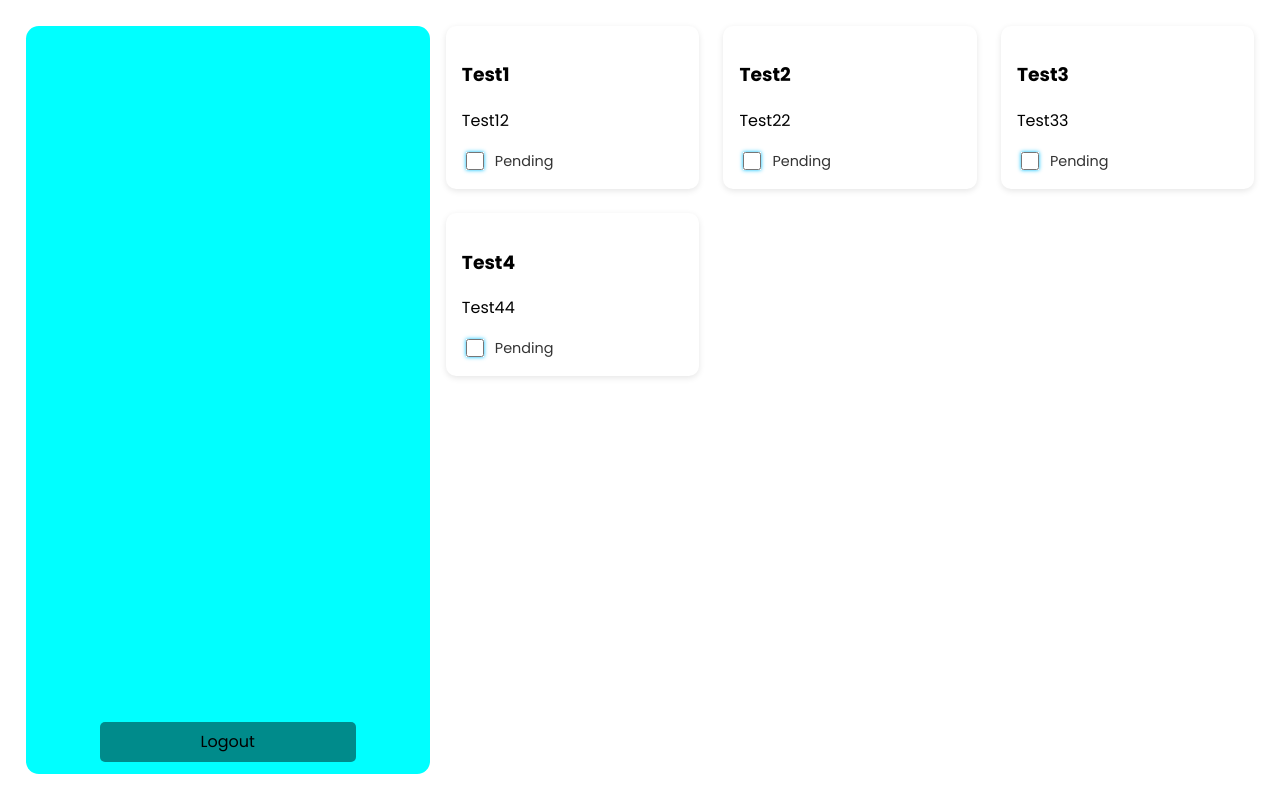
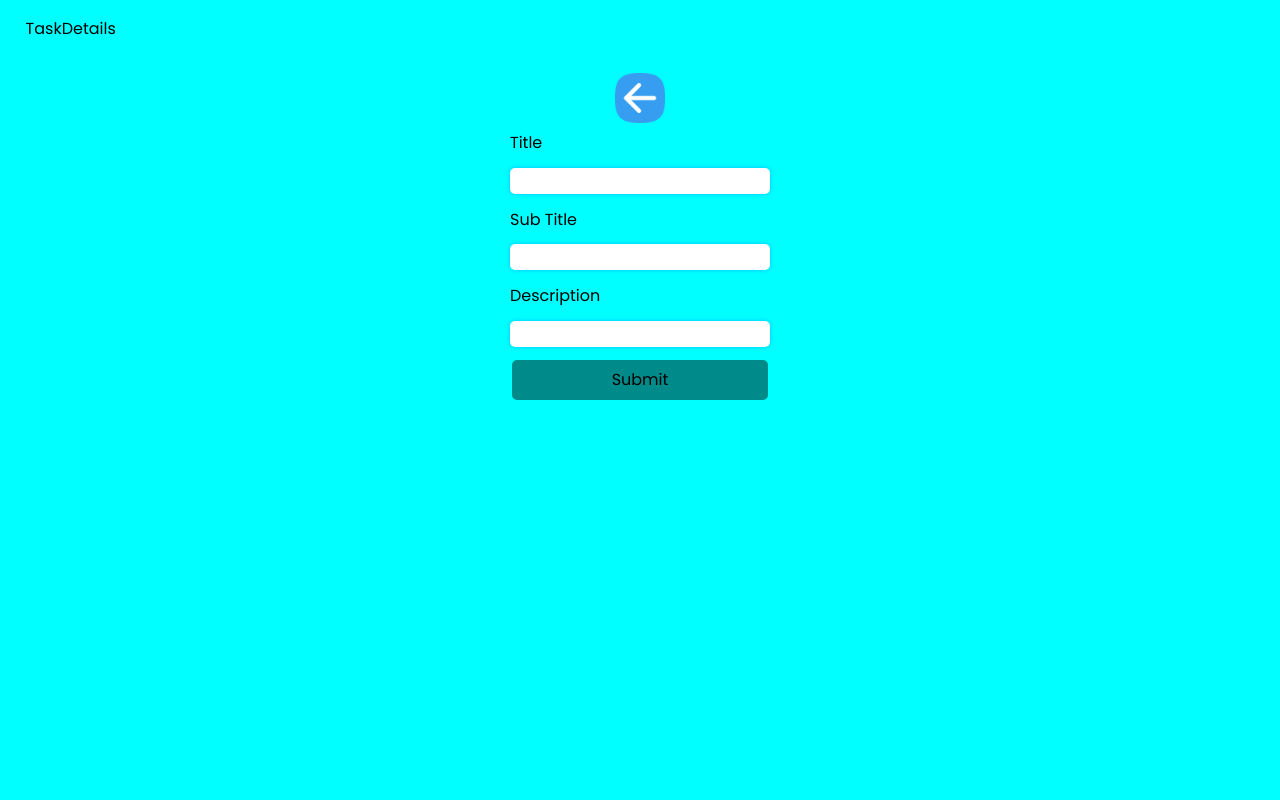
Before and after one commit to Jitu-77/task-ui, a React (Vite) app: page / in a window 1280 px wide. Built offline with nearby package versions, Linux system fonts and the light colour scheme.

Commit message:
Create Task form is done

```diff
--- a/src/App.jsx
+++ b/src/App.jsx
@@ -3,8 +3,10 @@ import './App.css'
 import Login from './components/Login.jsx'
 import SignUp from './components/SignUp.jsx'
 import Dashboard from './components/Dashboard.jsx'
+import TaskDetails from './components/TaskDetails.jsx'
+
 export default function App() {
   return (
-    <Dashboard/>
+    <TaskDetails/>
   )
 }
--- /dev/null
+++ b/src/components/TaskDetails.css
@@ -0,0 +1,67 @@
+.taskDetailsContainer{
+  display: flex;                  /* Used flexbox instead of grid for better flow */
+  flex-direction: column;         /* Stack header + form vertically */
+  align-items: center;            /* Center form horizontally */
+  justify-content: flex-start;    /* Keep header at the top */
+  width: 100vw;
+  height: 100vh;
+  background-color: aqua;
+  padding: 2vh 2vw;               /* Add breathing space */
+  box-sizing: border-box;
+}
+.formContainerSection{
+    display: grid;
+    grid-template-rows: 1fr 1fr 1fr;
+    gap: 1vw;
+    justify-items: center;
+}
+
+.inputField{
+    display: flex;
+    flex-direction: column;
+    gap: 1vw;
+}
+.submitForm{
+    width: 20vw;
+    height: 5vh;
+    border-radius: 5px;
+    background-color: darkcyan;
+    display: flex;
+    align-items: center;
+    justify-content: center;
+}
+.inputStyle{
+    border: none;
+    border-radius: 5px;
+    height: 3vh;
+    width: 20vw;
+    font-family: 'Poppins';
+}
+
+input {
+  outline: none;
+  box-shadow: 0 0 4px #00bfff;
+}
+
+
+/* Header Section */
+.headerSection {
+  width: 100%;
+  display: flex;
+  align-items: center;
+  gap: 1vw;
+  margin-bottom: 4vh;
+}
+
+.backButton {
+  width: 5vw;                     /* Responsive width (5% of viewport width) */
+  height: auto;                   /* Maintain aspect ratio */
+  max-width: 50px;                /* Avoid being too large on large screens */
+  min-width: 25px;                /* Avoid shrinking too small */
+  cursor: pointer;
+  object-fit: contain;
+}
+
+.backButton:hover {
+  transform: scale(1.1);
+}
--- /dev/null
+++ b/src/components/TaskDetails.jsx
@@ -0,0 +1,36 @@
+import React from 'react'
+import './TaskDetails.css'
+function TaskDetails() {
+  return (
+    <div className='taskDetailsContainer'>
+        <div className='headerSection'>
+                TaskDetails
+        </div>
+        <div>
+          <img src='./back.png' className='backButton'/>
+        </div>
+            <div className='formContainerSection'>
+              <div className='inputField'>
+              <label>Title</label>
+              <input className='inputStyle' type='text'/>
+              </div>
+
+              <div className='inputField'>
+              <label>Sub Title</label>
+              <input className='inputStyle' type='text'/>
+              </div>
+
+              <div className='inputField'>
+              <label>Description</label>
+              <input className='inputStyle' type='text'/>
+              </div>
+
+              <div className='submitForm'>
+                Submit
+              </div>
+            </div>
+    </div>
+  )
+}
+
+export default TaskDetails
```
Also changed, not shown: public/back.png (added).
